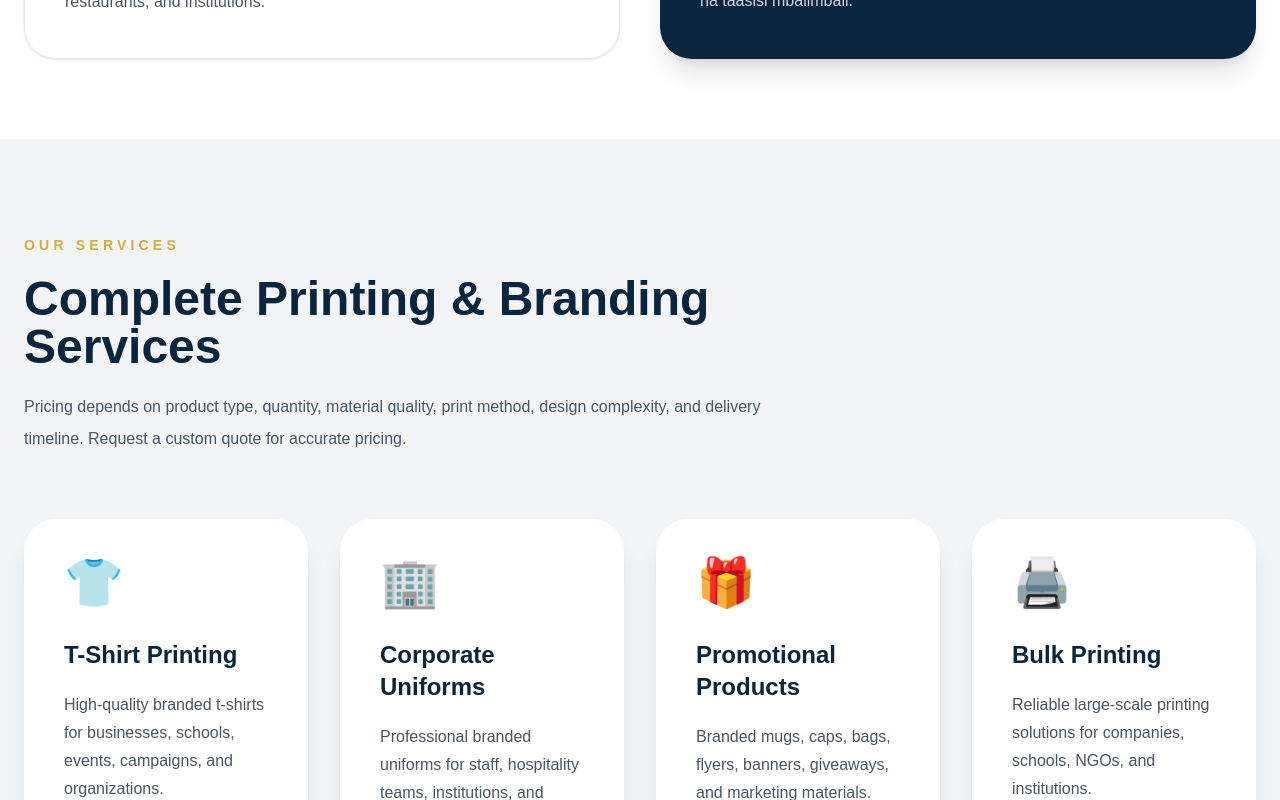
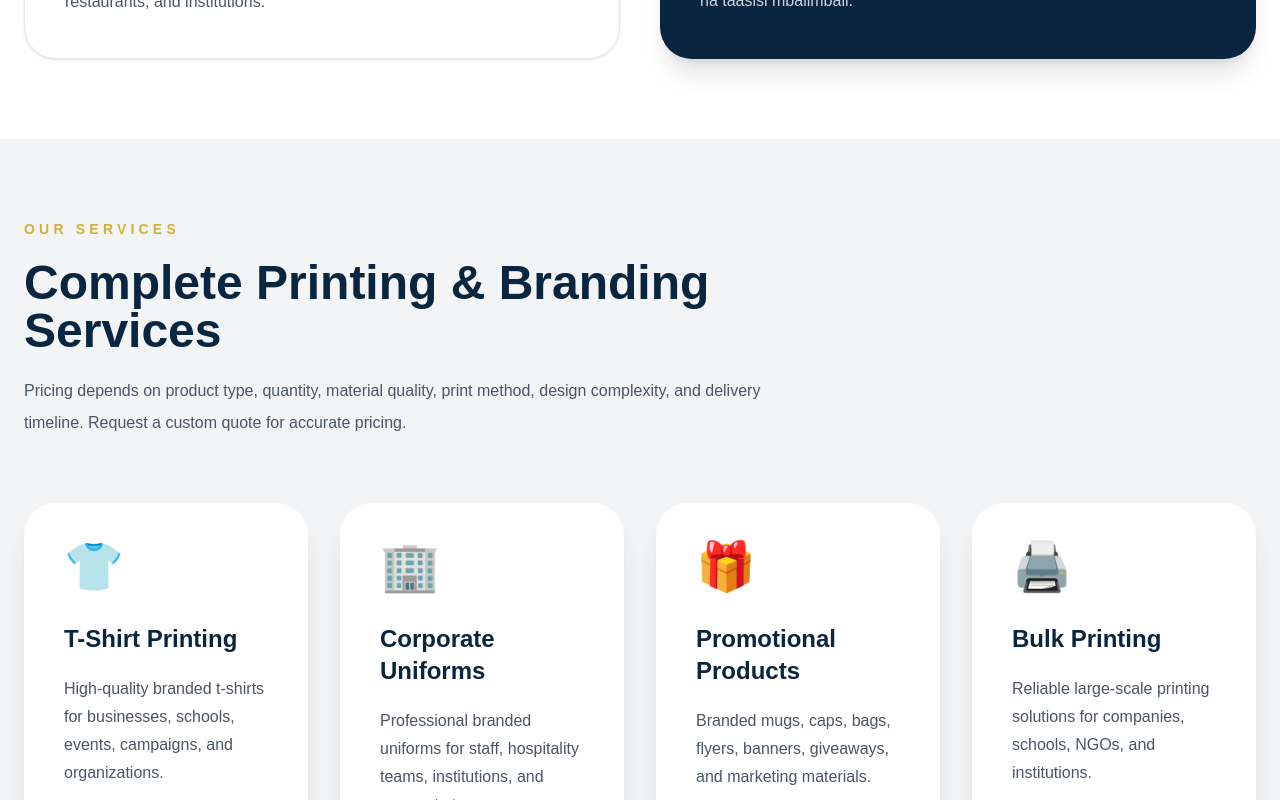
Before and after one commit to brianmichaelu/lubrun-website, a Next.js app: page / in a window 1280 px wide. Shown: the part 2820-3620 px from the top of the page. Built offline with nearby package versions, Linux system fonts and the light colour scheme.

Commit message:
Update page.tsx

```diff
--- a/app/page.tsx
+++ b/app/page.tsx
@@ -407,7 +407,7 @@ Extra Details: ${quoteForm.message}`
       </section>
 
       {/* SERVICES */}
-      <section id="services" className="scroll-mt-28 bg-gray-100 py-24">
+      <section id="services" className="scroll-mt-28 bg-gray-100 py-16 md:py-20">
         <div className="mx-auto max-w-7xl px-6">
           <div className="max-w-3xl">
             <p className="text-sm font-semibold uppercase tracking-[0.3em] text-[#D4AF37]">
```
